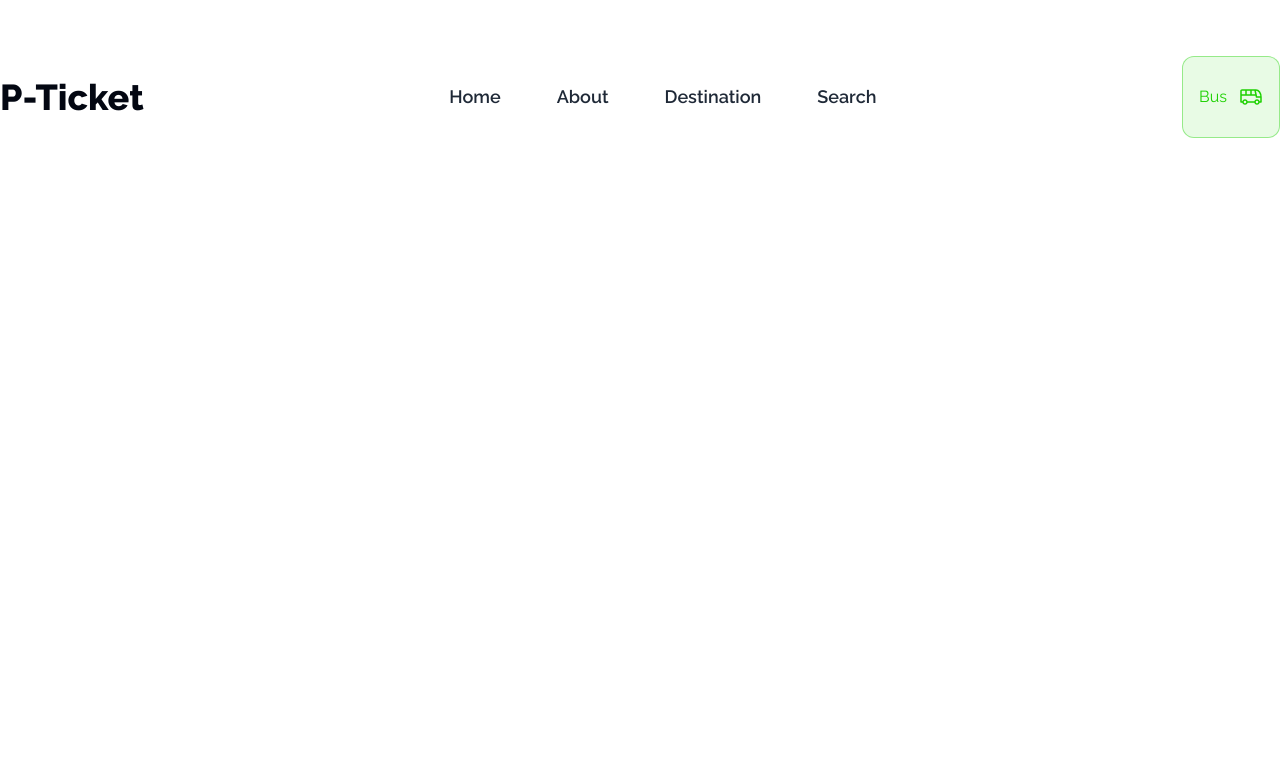
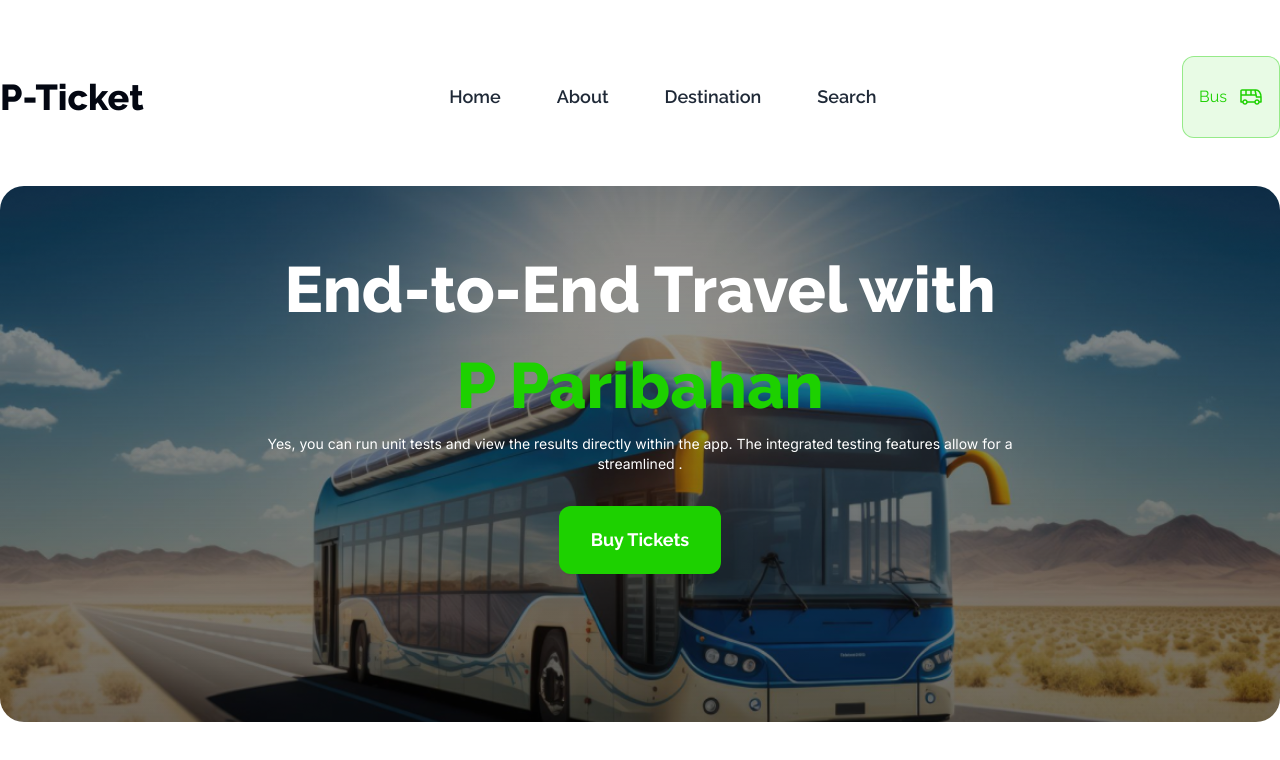
Before and after one commit to imran2024bd/B9A5-smart-ticketing-calculation, a plain HTML site: page index.html in a window 1280 px wide. Drawn offline with nearby package versions, Linux system fonts and the light colour scheme.

Commit message:
banner section view part start

```diff
--- a/index.html
+++ b/index.html
@@ -31,6 +31,7 @@
 </head>
 <body class="font-raleway">
     <header class="container mx-auto mt-14  ">
+        <!-- Navbar start -->
         <nav class="flex justify-between items-center">
             <div class="flex ">
                 <h1 class=" text-4xl font-extrabold text-center text-[#030712]">P-Ticket</h1>
@@ -42,7 +43,31 @@
                 <li><a href="">Search</a></li>
             </div>
             <button class="text-themecolor flex justify-center items-center px-4 py-7 gap-x-3 border-[1px] rounded-xl border-[#1dd10066] bg-[#1dd1001a] ">Bus <img class=" " src="./icon/small-bus.svg" alt=""></button>
+            <!-- Navbar end -->
         </nav>
+
+        <!-- Banner Section start -->
+        <section class="bg-banner-img bg-cover bg-center h-[536px] mt-12 rounded-3xl flex flex-col ">
+            <!-- Banner section Text and Button  -->
+            <div class=" flex flex-col items-center mx-auto justify-center text-center w-3/5 text-white mt-14 ">
+                <h1 class="text-[64px] font-extrabold  ">End-to-End Travel with</h1>
+                <p class="text-[64px] font-extrabold text-themecolor">P
+                Paribahan</p>
+                <p class="font-inter text-sm">Yes, you can run unit tests and view the results directly within the
+                app. The integrated testing features allow for a streamlined .</p>
+                <button class="px-8 py-5 bg-themecolor rounded-xl text-lg font-bold tex-[#030712] mt-8">Buy Tickets</button>
+            </div>
+            <!-- Banner section view part -->
+            <div>
+                <!-- viw part start -->
+                <!-- viw part 01 -->
+                <div>
+                    <div>
+
+                    </div>
+                </div>
+            </div>
+        </section>
     </header>
 
 
--- a/styles/style.css
+++ b/styles/style.css
@@ -6,10 +6,10 @@
     font-family: "Inter", sans-serif;
 }
 
-/* .bg-banner {
-    background-image: url("./assets/images/banner.png"),
+.bg-banner-img {
+    background-image: url("../images/banner.png"),
         linear-gradient(to top,
             rgba(0, 0, 0, 0.565),
             rgba(255, 255, 255, 0.05));
     background-blend-mode: multiply;
-} */
+}
```
